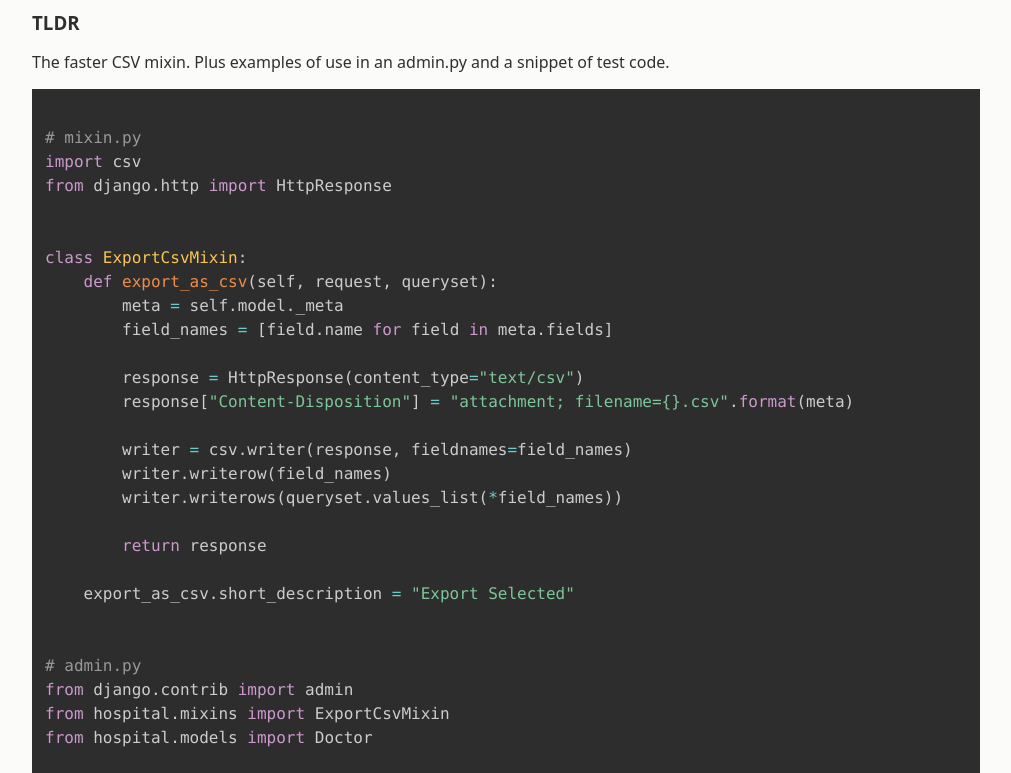
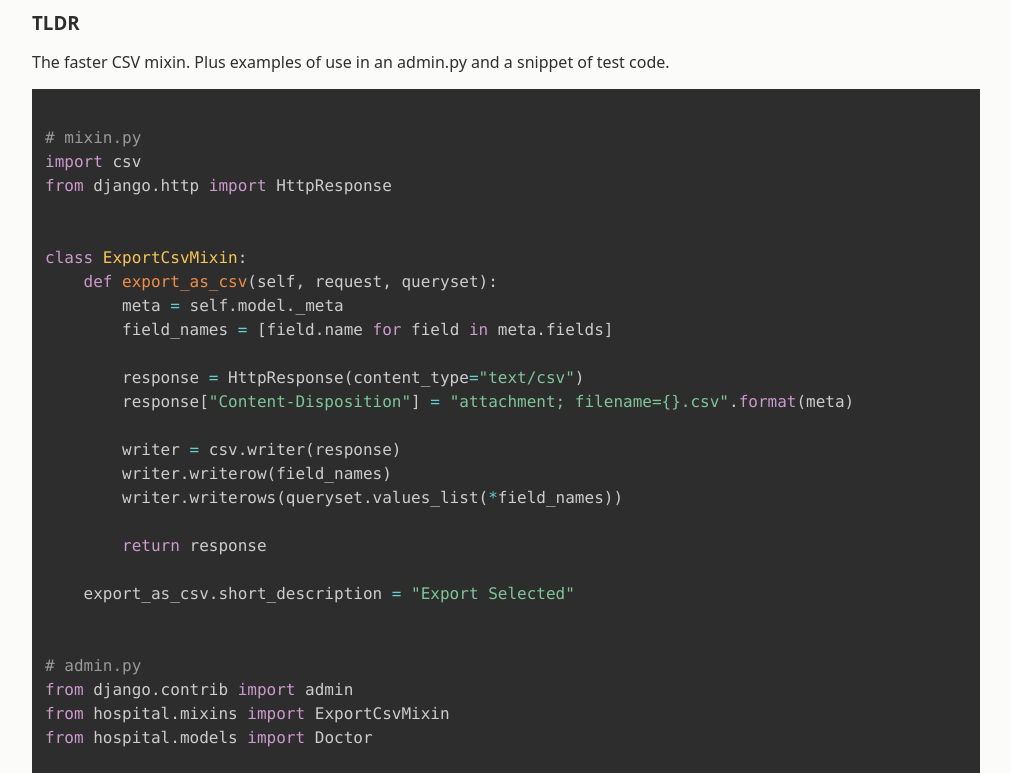
Before and after one commit to ellen364/ellen364.github.io, a plain HTML site: page faster-csv-export-django-admin.html in a window 1280 px wide. Shown: the part 5340-6113 px from the top of the page, without its empty margins (134-1145 px from the left). Drawn offline with Linux system fonts and the light colour scheme.

Commit message:
Fix code example
A snippet of code had an incorrect argument (a DictWriter arg being passed to a csv writer).

```diff
--- a/faster-csv-export-django-admin.html
+++ b/faster-csv-export-django-admin.html
@@ -406,7 +406,7 @@ class ExportCsvMixin:
         response = HttpResponse(content_type="text/csv")
         response["Content-Disposition"] = "attachment; filename={}.csv".format(meta)
 
-        writer = csv.writer(response, fieldnames=field_names)
+        writer = csv.writer(response)
         writer.writerow(field_names)
         writer.writerows(queryset.values_list(*field_names))
 
```
